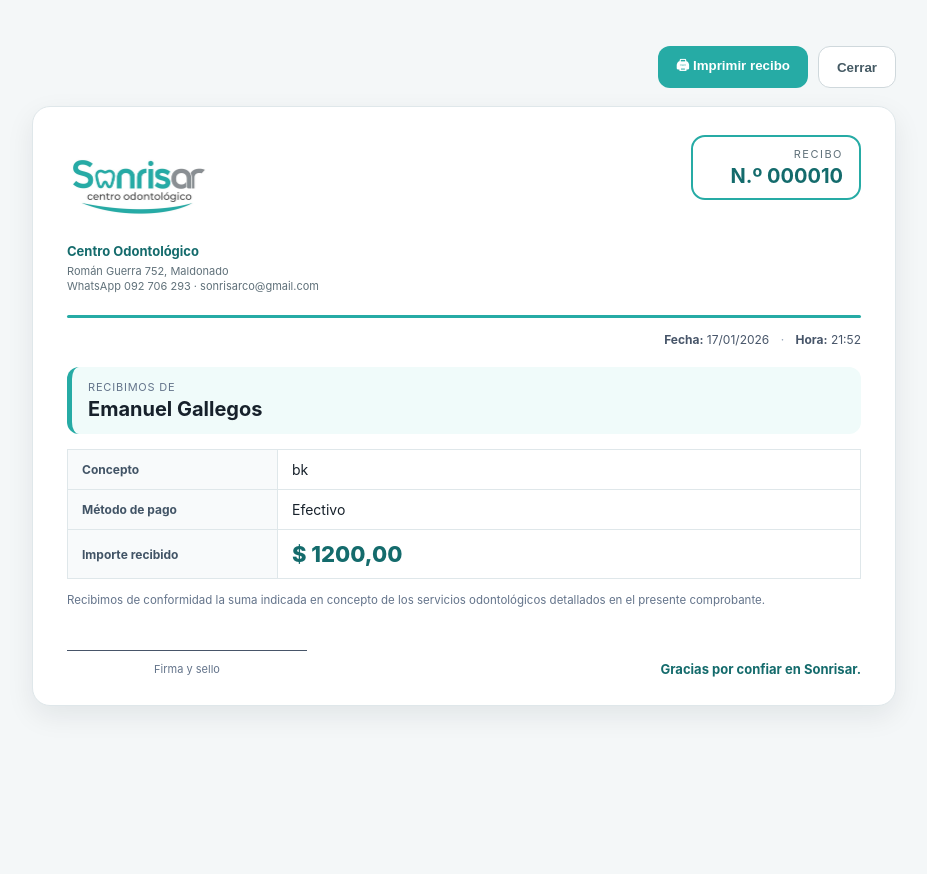
After one commit to sonrisarco-co/sonrisar-cobros, a Django app: page /pagos/10/recibo/ in a window 1280 px wide. The commit adds this page. Shown: the whole page, without its empty margins (176-1103 px from the left). Run offline with Django 5.2, Linux system fonts and the light colour scheme; data comes from the database, SQL or seed files in the repository.

Commit message:
Agregar recibos de pago

```diff
--- /dev/null
+++ b/pagos/templates/pagos/recibo.html
@@ -0,0 +1,138 @@
+{% extends "base.html" %}
+{% load static %}
+
+{% block title %}Recibo #{{ pago.id }} | Sonrisar{% endblock %}
+
+{% block content %}
+<div class="receipt-page">
+    <div class="receipt-actions no-print">
+        <button type="button" class="receipt-print-btn" onclick="window.print()">
+            🖨 Imprimir recibo
+        </button>
+        <button type="button" class="receipt-back-btn" onclick="window.close()">
+            Cerrar
+        </button>
+    </div>
+
+    <section class="receipt-sheet" id="receipt-sheet">
+        <header class="receipt-header">
+            <div>
+                <img src="{% static 'img/logo.png' %}" alt="Sonrisar" class="receipt-logo">
+                <div class="clinic-name">Centro Odontológico</div>
+                <div class="clinic-data">
+                    Román Guerra 752, Maldonado<br>
+                    WhatsApp 092 706 293 · sonrisarco@gmail.com
+                </div>
+            </div>
+
+            <div class="receipt-number">
+                <span>RECIBO</span>
+                <strong>N.º {{ pago.id|stringformat:"06d" }}</strong>
+            </div>
+        </header>
+
+        <div class="receipt-divider"></div>
+
+        <div class="receipt-date">
+            <strong>Fecha:</strong> {{ pago.fecha|date:"d/m/Y" }}
+            <span>·</span>
+            <strong>Hora:</strong> {{ pago.fecha|date:"H:i" }}
+        </div>
+
+        <div class="receipt-patient">
+            <span>Recibimos de</span>
+            <strong>{{ pago.paciente|default:"Paciente" }}</strong>
+            {% if ci %}
+                <small>CI: {{ ci }}</small>
+            {% endif %}
+        </div>
+
+        <table class="receipt-table">
+            <tbody>
+                <tr>
+                    <th>Concepto</th>
+                    <td>{{ pago.concepto|default:"Pago de tratamiento odontológico" }}</td>
+                </tr>
+                <tr>
+                    <th>Método de pago</th>
+                    <td>{{ pago.get_metodo_display }}</td>
+                </tr>
+                <tr class="amount-row">
+                    <th>Importe recibido</th>
+                    <td>$ {{ pago.monto|floatformat:2 }}</td>
+                </tr>
+            </tbody>
+        </table>
+
+        <div class="receipt-note">
+            Recibimos de conformidad la suma indicada en concepto de los servicios odontológicos detallados en el presente comprobante.
+        </div>
+
+        <footer class="receipt-footer">
+            <div class="signature">
+                <div class="signature-line"></div>
+                <span>Firma y sello</span>
+            </div>
+            <p>Gracias por confiar en Sonrisar.</p>
+        </footer>
+    </section>
+</div>
+
+<style>
+*{box-sizing:border-box}
+body{background:#f4f7f8!important;color:#17212b;font-family:Inter,Arial,sans-serif}
+.receipt-page{max-width:900px;margin:0 auto;padding:28px 18px 50px}
+.receipt-actions{display:flex;justify-content:flex-end;gap:10px;margin-bottom:18px}
+.receipt-print-btn,.receipt-back-btn{border-radius:12px;padding:10px 18px;font-weight:700;cursor:pointer}
+.receipt-print-btn{border:0;background:#26ABA5;color:#fff}
+.receipt-back-btn{border:1px solid #cfd8dc;background:#fff;color:#455a64}
+.receipt-sheet{background:#fff;border:1px solid #dfe7ea;border-radius:18px;padding:28px 34px;box-shadow:0 10px 28px rgba(15,23,42,.08);min-height:520px}
+.receipt-header{display:flex;justify-content:space-between;align-items:flex-start;gap:24px}
+.receipt-logo{width:140px;height:auto;display:block}
+.clinic-name{margin-top:2px;font-size:13px;font-weight:700;color:#146B6C}
+.clinic-data{margin-top:5px;font-size:11px;line-height:1.45;color:#60717a}
+.receipt-number{text-align:right;border:2px solid #26ABA5;border-radius:14px;padding:10px 16px;min-width:170px}
+.receipt-number span{display:block;font-size:11px;letter-spacing:1.5px;color:#60717a}
+.receipt-number strong{display:block;margin-top:3px;font-size:20px;color:#146B6C}
+.receipt-divider{height:3px;background:#26ABA5;border-radius:999px;margin:20px 0 14px}
+.receipt-date{text-align:right;font-size:12px;color:#475569}.receipt-date span{margin:0 8px;color:#94a3b8}
+.receipt-patient{margin:20px 0 15px;padding:13px 16px;background:#f0fbfa;border-left:5px solid #26ABA5;border-radius:12px}
+.receipt-patient span{display:block;font-size:11px;text-transform:uppercase;letter-spacing:.8px;color:#64748b}
+.receipt-patient strong{display:block;margin-top:3px;font-size:20px;color:#17212b}
+.receipt-patient small{display:block;margin-top:4px;font-size:12px;color:#475569;font-weight:600}
+.receipt-table{width:100%;border-collapse:collapse}.receipt-table th,.receipt-table td{border:1px solid #dfe7ea;padding:11px 14px;text-align:left}.receipt-table th{width:210px;background:#f8fafb;color:#425466;font-size:12px}.receipt-table td{font-size:14px}.amount-row td{font-size:22px;font-weight:800;color:#146B6C}
+.receipt-note{margin-top:13px;font-size:11.5px;line-height:1.4;color:#64748b}
+.receipt-footer{display:flex;justify-content:space-between;align-items:flex-end;margin-top:42px;gap:20px}.receipt-footer p{margin:0;color:#146B6C;font-weight:700;font-size:13px}.signature{width:240px;text-align:center}.signature-line{border-top:1px solid #475569;margin-bottom:6px}.signature span{font-size:11px;color:#64748b}
+@media(max-width:700px){.receipt-sheet{padding:22px 18px}.receipt-header,.receipt-footer{flex-direction:column}.receipt-number{text-align:left}.receipt-date{text-align:left}.receipt-table th{width:130px}}
+@media print{
+    @page{size:A4 portrait;margin:0}
+    html,body{width:210mm;height:297mm;background:#fff!important;margin:0!important;padding:0!important}
+    body *{visibility:hidden!important}
+    #receipt-sheet,#receipt-sheet *{visibility:visible!important}
+    #receipt-sheet{
+        position:absolute;
+        left:0;
+        top:0;
+        width:210mm;
+        height:148.5mm;
+        min-height:148.5mm;
+        max-height:148.5mm;
+        overflow:hidden;
+        border:0;
+        border-radius:0;
+        box-shadow:none;
+        padding:10mm 12mm 8mm;
+        margin:0;
+    }
+    .no-print{display:none!important}
+    .receipt-logo{width:34mm}
+    .receipt-header{gap:8mm}
+    .receipt-number{min-width:42mm;padding:2.5mm 4mm}
+    .receipt-divider{margin:4mm 0 3mm}
+    .receipt-patient{margin:4mm 0 3mm;padding:3mm 4mm}
+    .receipt-table th,.receipt-table td{padding:2.4mm 3mm}
+    .receipt-note{margin-top:3mm}
+    .receipt-footer{margin-top:9mm}
+}
+</style>
+{% endblock %}
--- a/pagos/urls.py
+++ b/pagos/urls.py
@@ -6,6 +6,7 @@ app_name = "pagos"
 urlpatterns = [
     path("nuevo/", views.nuevo_pago, name="nuevo"),
     path("historial/", views.historial, name="historial"),
+    path("<int:pago_id>/recibo/", views.recibo_pago, name="recibo"),
 
     path("api/por-paciente/", views.api_pagos_por_paciente, name="api_pagos_por_paciente"),
     path("api/por-cita/", views.api_pago_por_cita, name="api_pago_por_cita"),
--- a/pagos/views.py
+++ b/pagos/views.py
@@ -1,4 +1,4 @@
-from django.shortcuts import render, redirect
+from django.shortcuts import render, redirect, get_object_or_404
 from .models import Pago
 from django.core.paginator import Paginator
 from django.db.models import Sum
@@ -90,6 +90,16 @@ def nuevo_pago(request):
     return render(request, "pagos/nuevo.html", {
         "metodos": Pago.METODOS,
         "initial": initial,
+    })
+
+
+def recibo_pago(request, pago_id):
+    pago = get_object_or_404(Pago, id=pago_id)
+    ci = request.GET.get("ci", "").strip()
+
+    return render(request, "pagos/recibo.html", {
+        "pago": pago,
+        "ci": ci,
     })
 
 
```
Also changed, not shown: pagos/templates/pagos/historial.html (+30 -0 lines).
